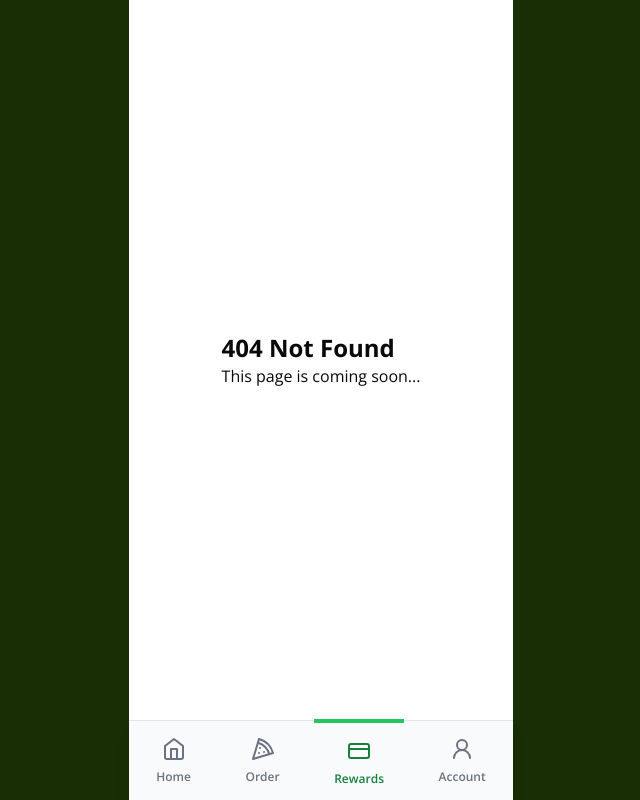
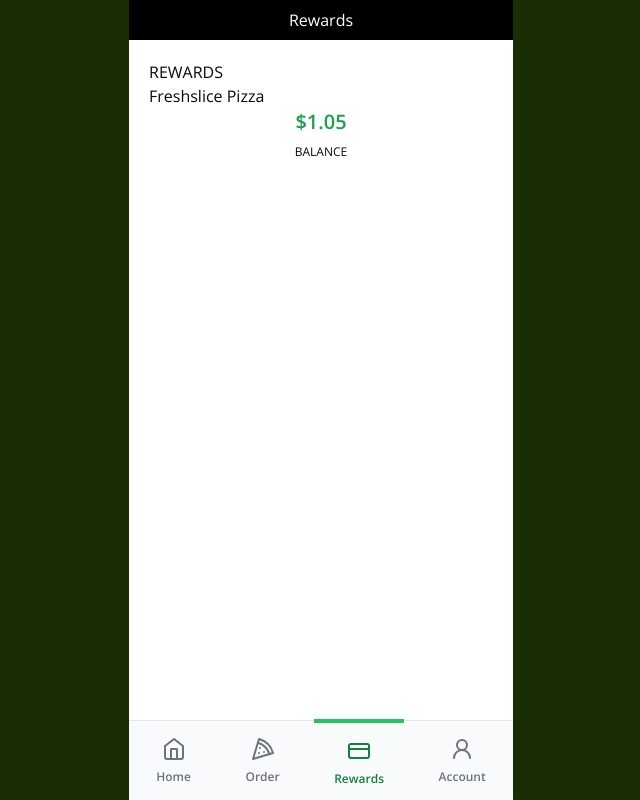
Before and after one commit to michaeleii/freshslice-pizza-app-redesign, a Next.js app: page /rewards in a window 1280 px wide. Before the commit this address had no page. Shown: the whole page, without its empty margins (319-959 px from the left). Built offline with nearby package versions, Linux system fonts and the light colour scheme.

Commit message:
Add accounts page and rewards page

```diff
--- /dev/null
+++ b/src/app/account/page.tsx
@@ -0,0 +1,5 @@
+import MainWrapper from "@/components/main-wrapper";
+
+export default function Account() {
+  return <MainWrapper>Account</MainWrapper>;
+}
--- /dev/null
+++ b/src/app/rewards/page.tsx
@@ -0,0 +1,27 @@
+import MainWrapper from "@/components/main-wrapper";
+
+export default function Rewards() {
+  return (
+    <>
+      <h1 className="mx-auto w-full max-w-sm bg-black py-2 text-center text-white">
+        Rewards
+      </h1>
+      <MainWrapper>
+        <div>
+          <div>
+            <span className="uppercase">Rewards</span>
+          </div>
+          <div>
+            <h2>Freshslice Pizza</h2>
+            <div className="flex flex-col items-center gap-2">
+              <span className="text-xl font-semibold text-green-600">
+                $1.05
+              </span>
+              <span className="text-xs uppercase">Balance</span>
+            </div>
+          </div>
+        </div>
+      </MainWrapper>
+    </>
+  );
+}
```
